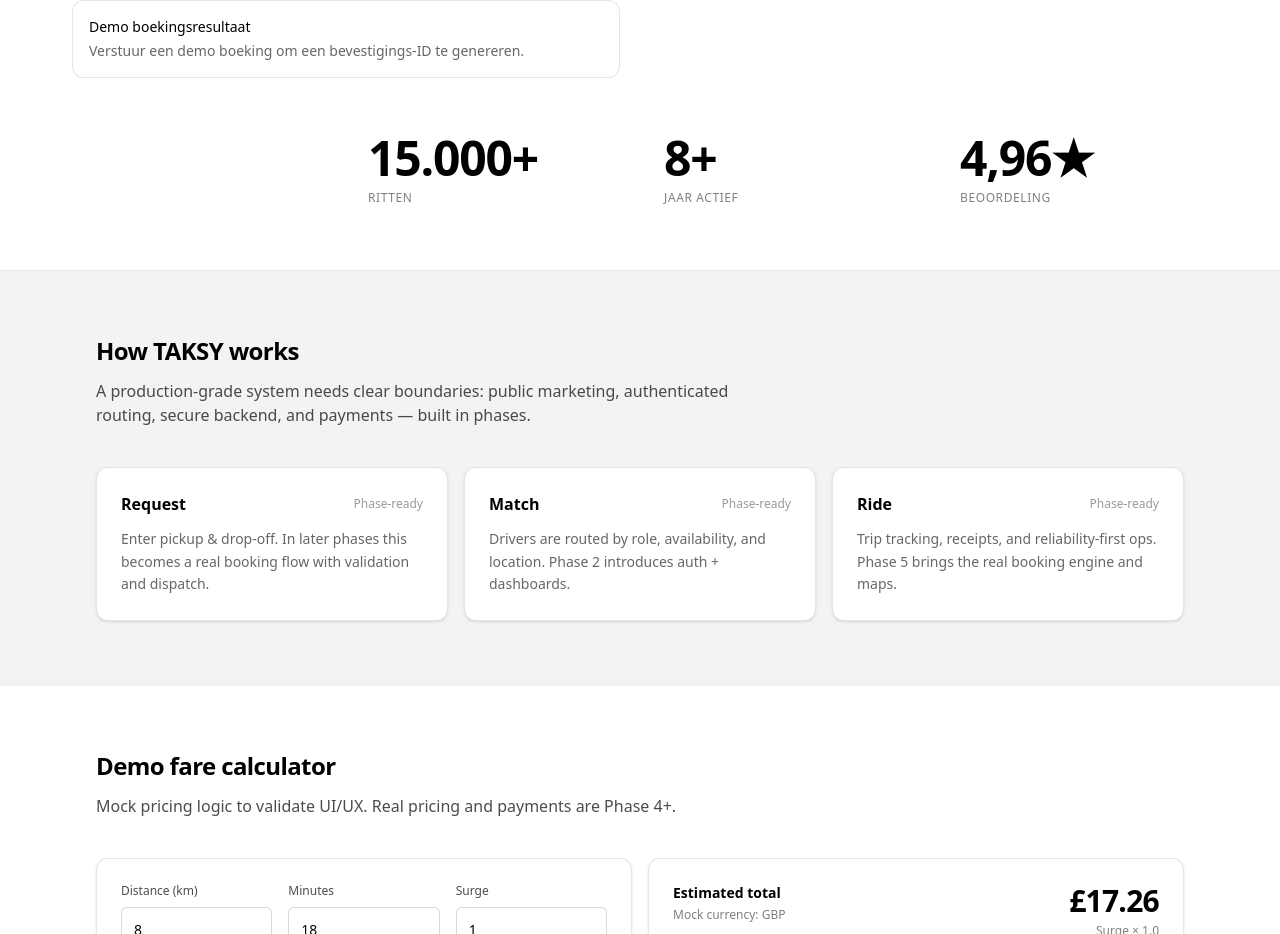
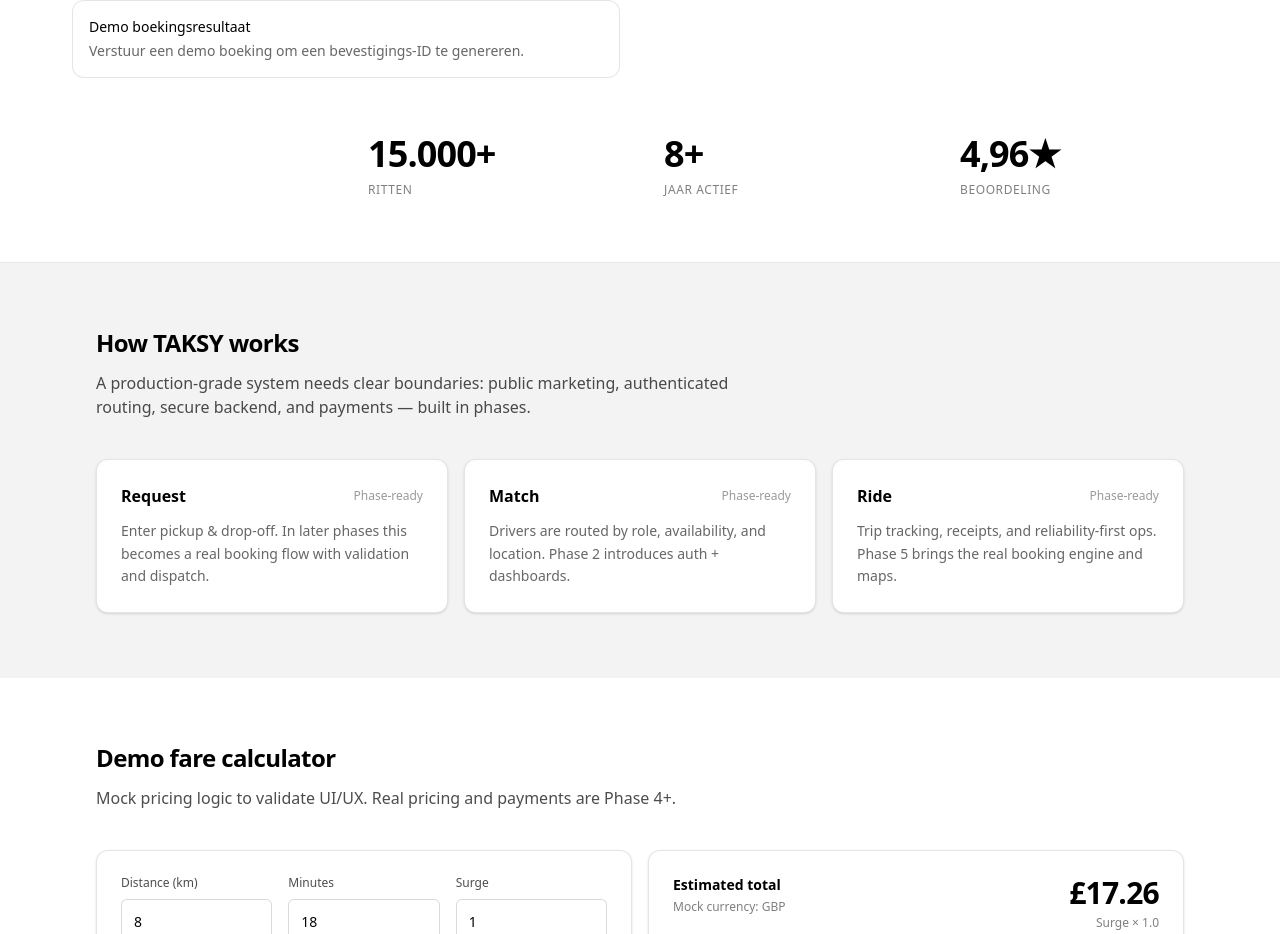
Before and after one commit to Taksyeu/Taksy, a Next.js app: page / in a window 1280 px wide. Shown: the part 894-1828 px from the top of the page. Built offline with nearby package versions, Linux system fonts and the light colour scheme.

Commit message:
Hero metrics typography + alignment refinement

```diff
--- a/src/app/(public)/page.tsx
+++ b/src/app/(public)/page.tsx
@@ -15,25 +15,25 @@ export default function Page() {
             <HeroBooking />
 
             {/* Metrics strip (Section 1 only) */}
-            <div className="grid gap-10 sm:gap-12 lg:grid-cols-4">
+            <div className="grid grid-cols-3 gap-10 sm:gap-12 lg:grid-cols-4">
               <div className="hidden lg:block" />
 
               <div className="text-left">
-                <div className="text-4xl font-bold tracking-tight text-black sm:text-5xl">15.000+</div>
+                <div className="text-[36px] font-bold leading-[40px] tracking-tight text-black">15.000+</div>
                 <div className="mt-2 text-xs font-medium uppercase tracking-wider text-black/50">
                   RITTEN
                 </div>
               </div>
 
               <div className="text-left">
-                <div className="text-4xl font-bold tracking-tight text-black sm:text-5xl">8+</div>
+                <div className="text-[36px] font-bold leading-[40px] tracking-tight text-black">8+</div>
                 <div className="mt-2 text-xs font-medium uppercase tracking-wider text-black/50">
                   JAAR ACTIEF
                 </div>
               </div>
 
               <div className="text-left">
-                <div className="text-4xl font-bold tracking-tight text-black sm:text-5xl">4,96★</div>
+                <div className="text-[36px] font-bold leading-[40px] tracking-tight text-black">4,96★</div>
                 <div className="mt-2 text-xs font-medium uppercase tracking-wider text-black/50">
                   BEOORDELING
                 </div>
```
